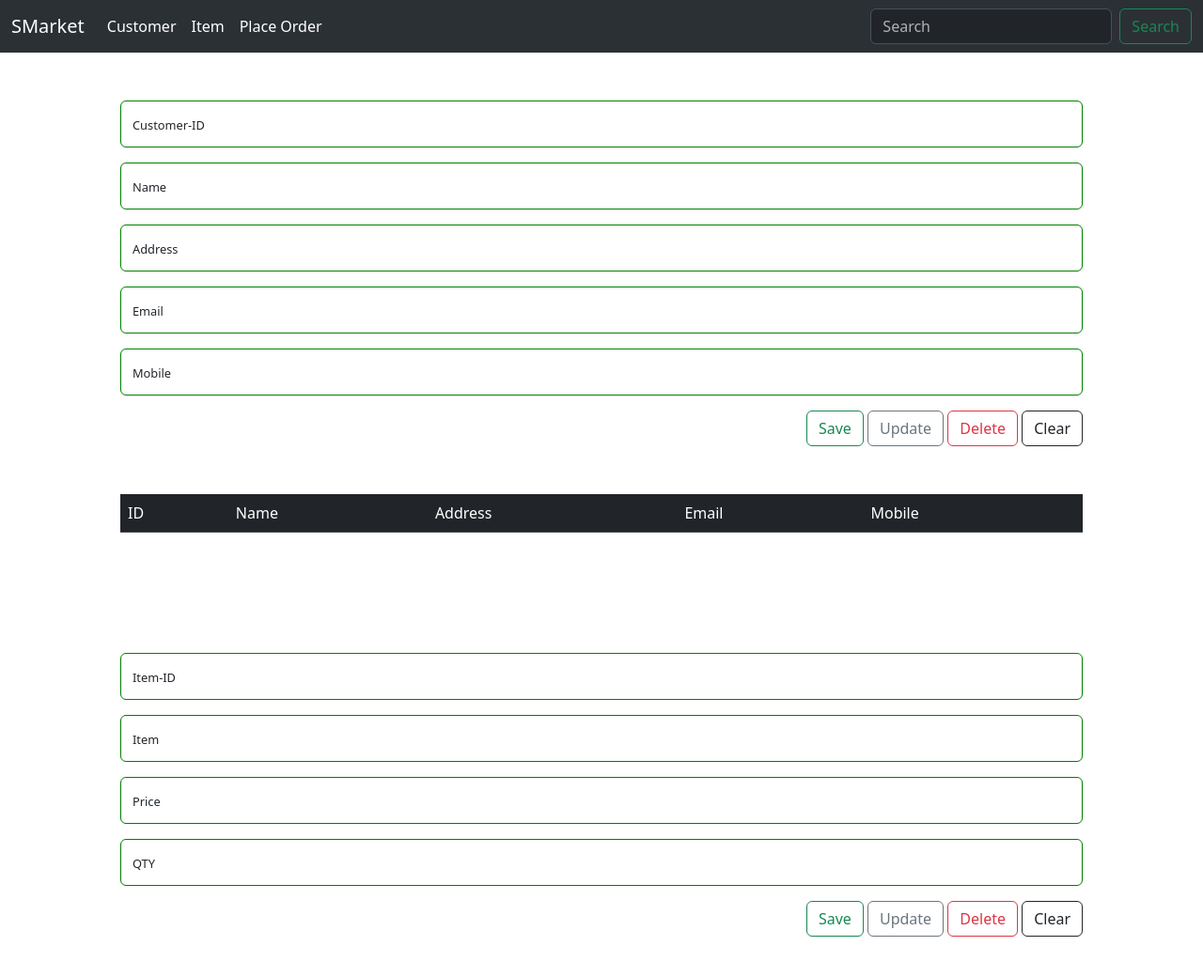
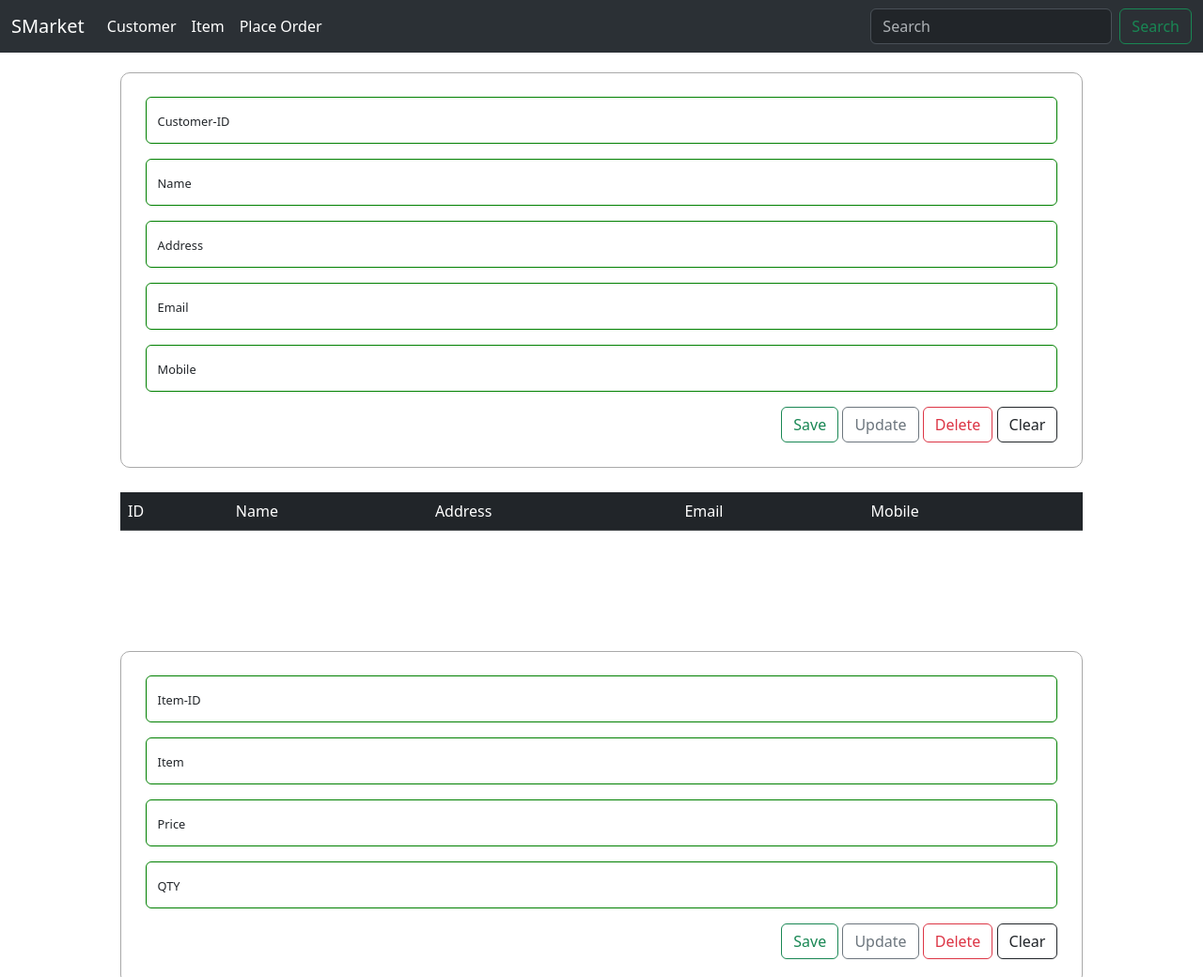
Before and after one commit to SahanDhanujaya/AJAX-POS-Front-End-, a plain HTML site: page index.html in a window 1280 px wide. Shown: the top 1040 px of the page at 94% size. Drawn offline with nearby package versions, Linux system fonts and the light colour scheme.

Commit message:
customer and item forms are updated

```diff
--- a/css/style.css
+++ b/css/style.css
@@ -1,5 +1,6 @@
-nav{
-    background-color: black;
+*{
+    margin: 0;
+    padding: 0;
 }
 .form-floating{
     width: 100%;
@@ -19,14 +20,20 @@ nav{
     font-size: 0.8rem;
 
 }
+main{
+    z-index: 0;
+}
 main>form{
     display: flex;
     flex-direction: column;
     align-items: center;
     justify-content: center;
     margin: 10%;
-    margin-top: 4% ;
-    margin-bottom: 4%;
+    margin-top: 6% ;
+    margin-bottom: 2%;
+    padding: 2%;
+    border: 1px solid darkgray;
+    border-radius: 10px;
 
 }
 main>form>#btn{
--- a/index.html
+++ b/index.html
@@ -7,7 +7,7 @@
     <link rel="stylesheet" href="css/style.css">
 </head>
 <body>
-<nav class="navbar navbar-expand-lg bg-body-tertiary bg-dark"  data-bs-theme='dark'>
+<nav class="navbar navbar-expand-lg bg-body-tertiary bg-dark"  data-bs-theme='dark' style="position: fixed;width: 100vw;top: 0;z-index: 1;">
     <div class="container-fluid">
         <button class="navbar-toggler" type="button" data-bs-toggle="collapse" data-bs-target="#navbarTogglerDemo01" aria-controls="navbarTogglerDemo01" aria-expanded="false" aria-label="Toggle navigation">
             <span class="navbar-toggler-icon"></span>
@@ -115,6 +115,22 @@
         </table>
     </section>
  </main>
+ <!-- place-order section -->
+ <main id="place-order">
+    <!-- detail section -->
+    <section>
+        <!-- customer details section -->
+        <div>
+
+        </div>
+        <!-- item details section -->
+        <div>
+
+        </div>
+    </section>
+    <!-- payment section -->
+    <section></section>
+ </main>
 <script src="js/jquery-3.7.1.min.js"></script>
 <script>
     /*$('#customerModal').hide();
```
